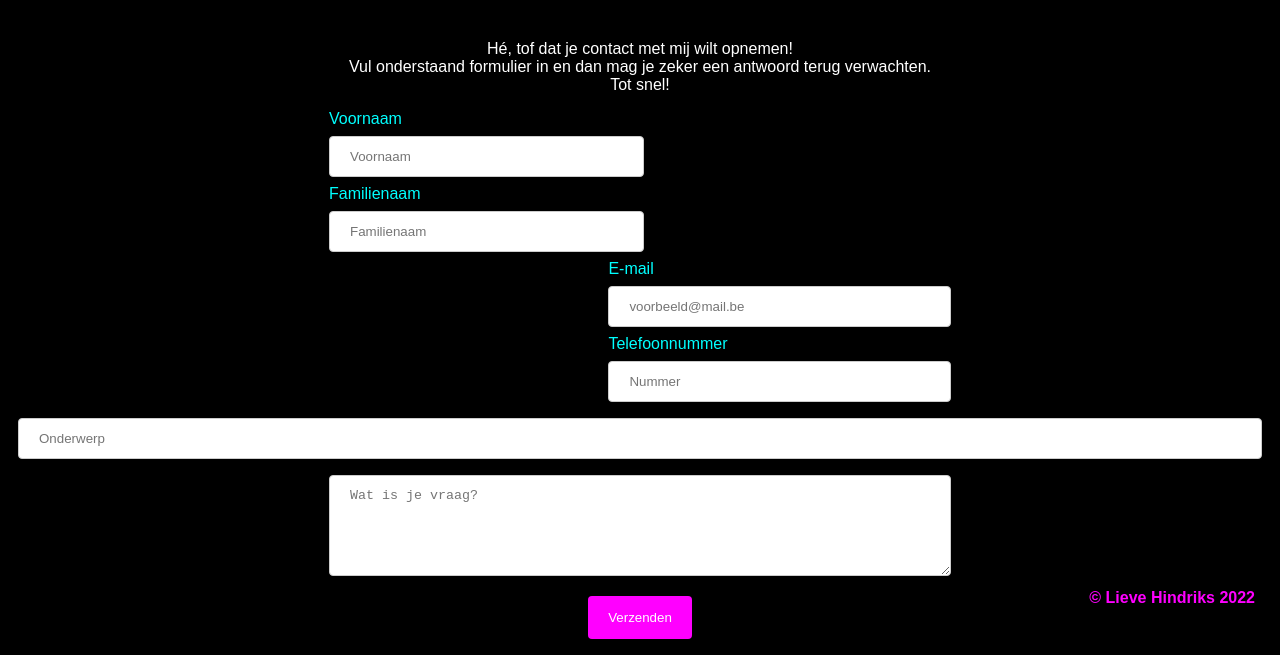
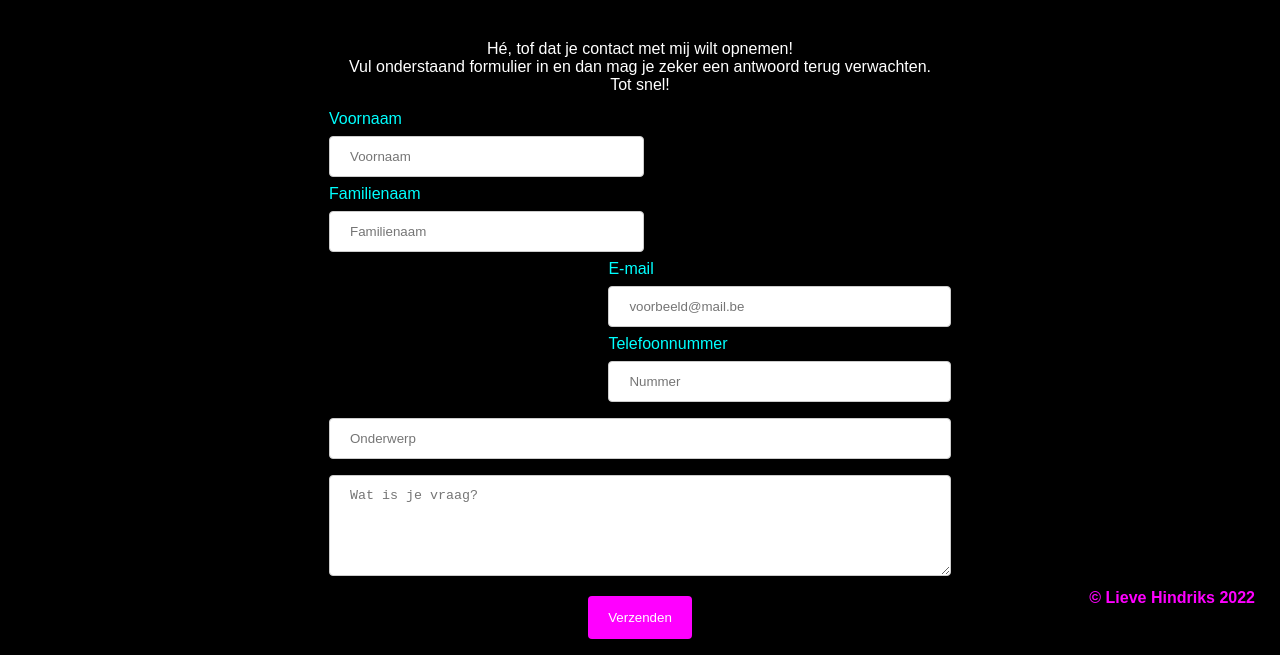
Before and after one commit to LieveHindriks/Portfolio, a plain HTML site: page Website/Contact.html in a window 1280 px wide. Shown: the part 193-848 px from the top of the page. Drawn offline with Linux system fonts and the light colour scheme.

```diff
--- a/Website/Default.css
+++ b/Website/Default.css
@@ -156,7 +156,7 @@ form {
   text-align: center;
 }
 
-  input[type="text"],[type="email"],[type="tel"] {
+input[type="text"],[type="email"],[type="tel"] {
   width: 100%;
   padding: 12px 20px;
   margin: 8px 0;
@@ -166,7 +166,7 @@ form {
   box-sizing: border-box;
 }
 
-textarea {
+textarea, input[name="subject"] {
   width: 50%;
   padding: 12px 20px;
   margin: 8px 0;
```
Also changed, not shown: Website/Index.html (+1 -0 lines), Fotos/favicon.ico (added), 1 other file.
